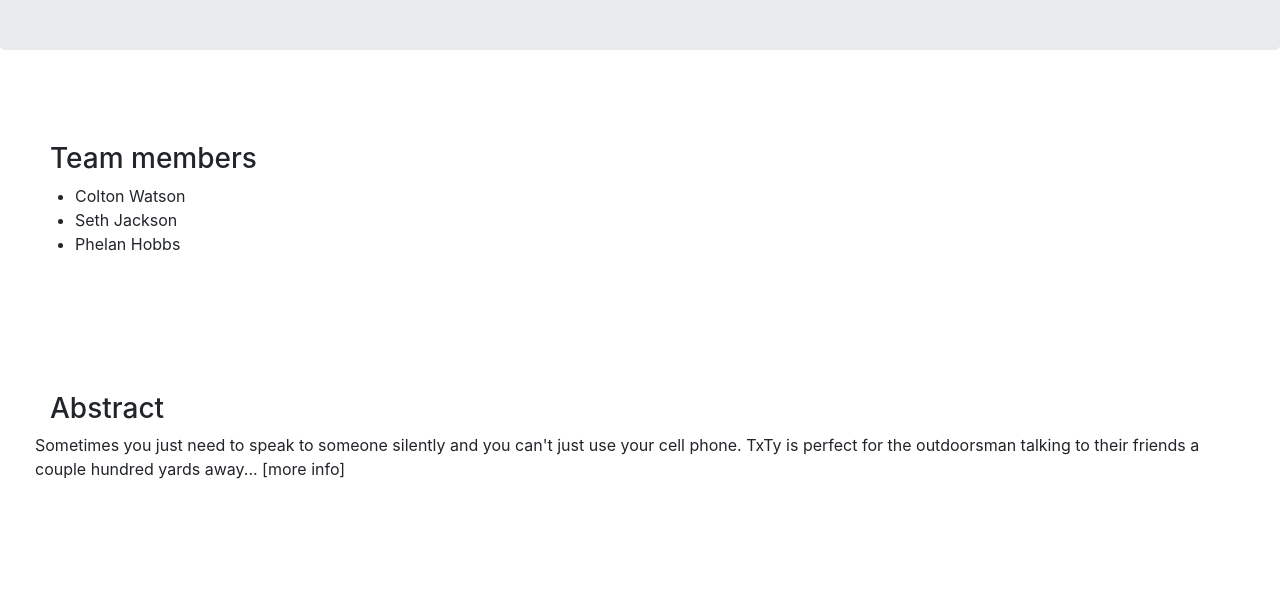
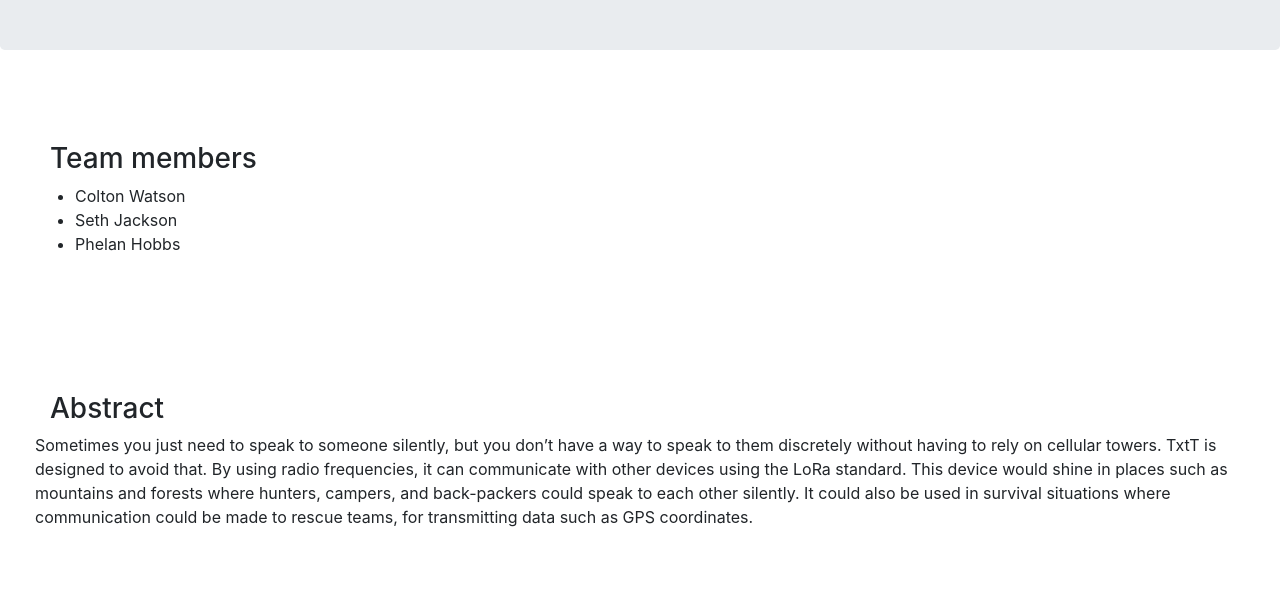
Before and after one commit to Interestle/TxTy, a plain HTML site: page docs/index.html in a window 1280 px wide. Shown: the part 190-800 px from the top of the page. Drawn offline with nearby package versions, Linux system fonts and the light colour scheme; a script that the page names is missing.

Commit message:
updated abstract to website

```diff
--- a/docs/index.html
+++ b/docs/index.html
@@ -125,9 +125,16 @@
         <h3>Abstract</h3>
         <div class="row slideanim">
             <p>
-                Sometimes you just need to speak to someone silently and you can't just use your cell phone.
-                TxTy is perfect for the outdoorsman talking to their friends a couple hundred yards away... [more info]
-            </p>
+	    Sometimes you just need to speak to someone silently, but you don’t
+	    have a way to speak to them discretely without having to rely on
+	    cellular towers. TxtT is designed to avoid that. By using radio
+	    frequencies, it can communicate with other devices using the LoRa
+	    standard. This device would shine in places such as mountains and
+	    forests where hunters, campers, and back-packers could speak to
+	    each other silently. It could also be used in survival situations
+	    where communication could be made to rescue teams, for transmitting
+	    data such as GPS coordinates.
+	    </p>
         </div>
     </div>
 
```
